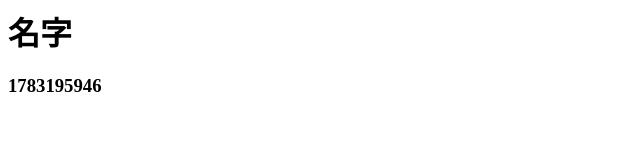
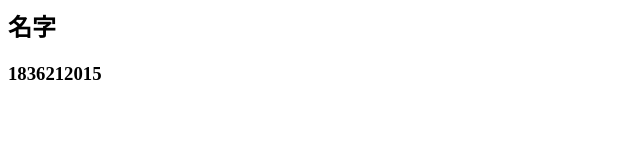
Before and after one commit to www-178/Lqz-word, a plain HTML site: page index.html in a window 1280 px wide. Shown: the whole page, without its empty margins (0-640 px from the left). Drawn offline with Linux system fonts and the light colour scheme.

Commit message:
修改需求
大标题小一点
小标题不用改
电话改成学号

```diff
--- a/index.html
+++ b/index.html
@@ -1,2 +1,2 @@
-<H1>名字</H1>
-<h3>1783195946</h3>
+<H2>名字</H2>
+<h3>1836212015</h3>
```
